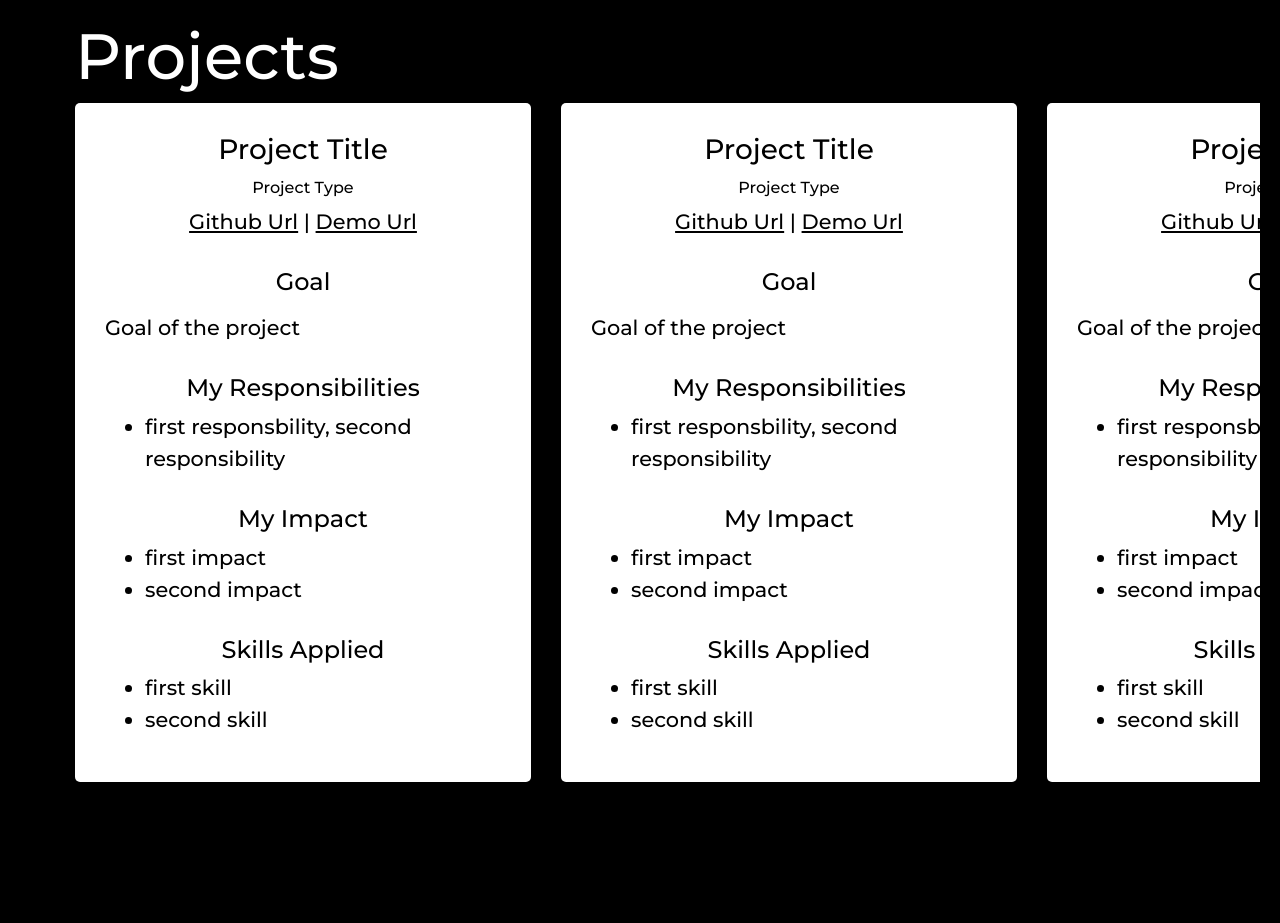
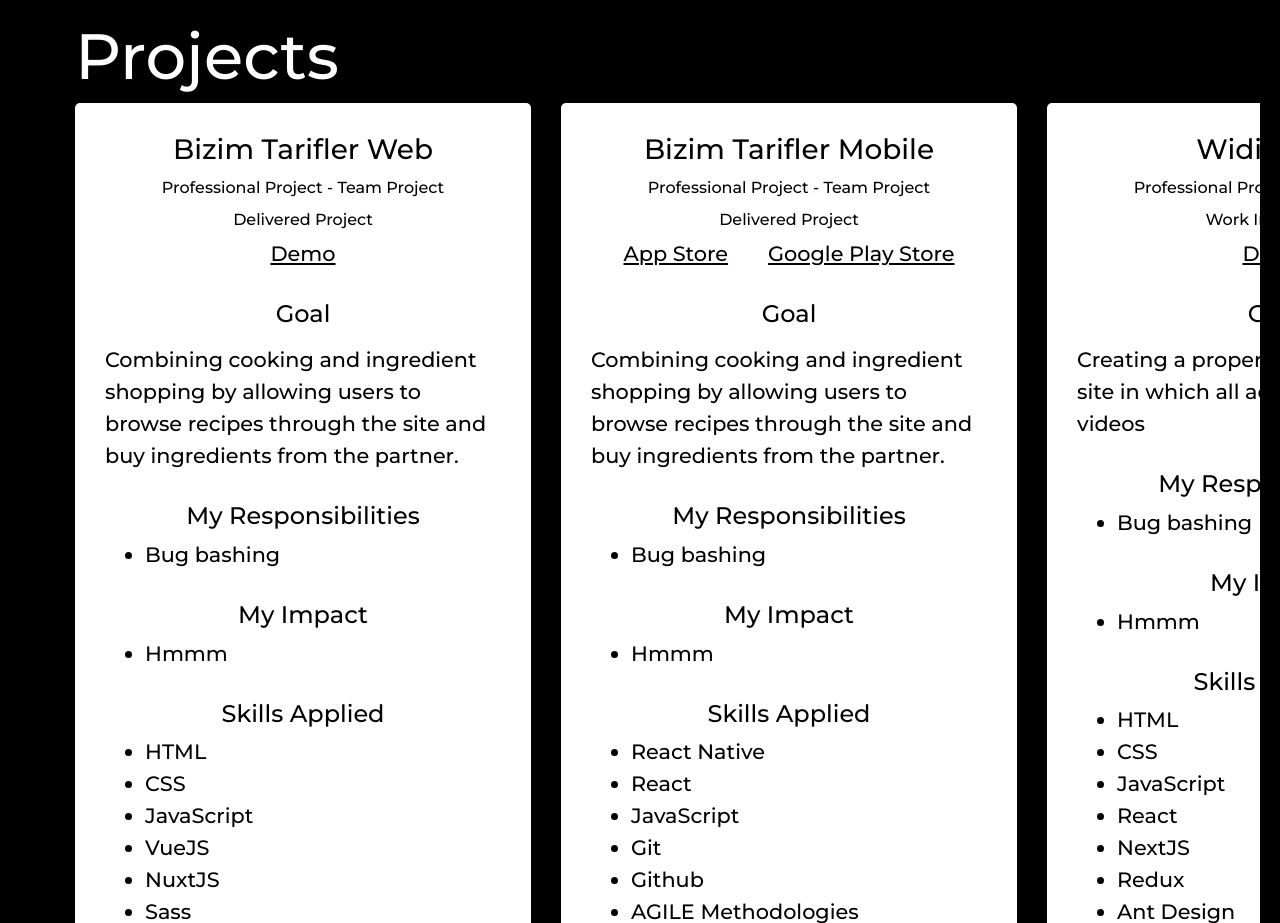
Before and after one commit to tmansuroglu/portfolio, a React (Create React App) app: page / in a window 1280 px wide. Shown: the part 1877-2800 px from the top of the page. Before the commit the page ends 2759 px from the top, so only its background shows below. Built offline with nearby package versions, Linux system fonts and the light colour scheme.

Commit message:
feat: create project card

```diff
--- a/src/components/ProjectCard/index.jsx
+++ b/src/components/ProjectCard/index.jsx
@@ -5,11 +5,15 @@ const ProjectCard = ({
   title,
   type,
   githubUrl,
-  demoUrl,
+  demoUrl1,
+  demoUrl2,
   goal,
   impactArr,
   skillsArr,
   responsibilityArr,
+  iosUrl,
+  androidUrl,
+  status,
 }) => (
   <div className="project-card">
     <div className="project-card__main-title">
@@ -20,10 +24,19 @@ const ProjectCard = ({
         <small>{type}</small>
       </h5>
     </div>
+
+    <div className="project-card__sub-title">
+      <h5>
+        <small>{status}</small>
+      </h5>
+    </div>
+
     <div className="project-card__links">
-      <a href={githubUrl}>{githubUrl}</a>
-      {' | '}
-      <a href={demoUrl}>{demoUrl}</a>
+      {githubUrl && <a href={githubUrl}>Github</a>}
+      {demoUrl1 && <a href={demoUrl1}>Demo</a>}
+      {demoUrl2 && <a href={demoUrl2}>Demo v2</a>}
+      {iosUrl && <a href={iosUrl}>App Store</a>}
+      {androidUrl && <a href={androidUrl}>Google Play Store</a>}
     </div>
 
     <div className="project-card__secondary-title">
@@ -69,8 +82,12 @@ const ProjectCard = ({
 ProjectCard.propTypes = {
   title: PropTypes.string,
   type: PropTypes.string,
+  status: PropTypes.string,
   githubUrl: PropTypes.string,
-  demoUrl: PropTypes.string,
+  demoUrl1: PropTypes.string,
+  demoUrl2: PropTypes.string,
+  iosUrl: PropTypes.string,
+  androidUrl: PropTypes.string,
   goal: PropTypes.string,
   impactArr: PropTypes.arrayOf(PropTypes.string),
   skillsArr: PropTypes.arrayOf(PropTypes.string),
@@ -81,7 +98,11 @@ ProjectCard.defaultProps = {
   title: 'Project Title',
   type: 'Project Type',
   githubUrl: 'Github Url',
-  demoUrl: 'Demo Url',
+  status: 'WIP',
+  demoUrl1: 'Demo Url1',
+  demoUrl2: 'Demo Url2',
+  iosUrl: 'ios downlaod url',
+  androidUrl: 'android download url',
   goal: 'Goal of the project',
   impactArr: ['first impact', 'second impact'],
   skillsArr: ['first skill', 'second skill'],
--- a/src/components/ProjectCard/index.scss
+++ b/src/components/ProjectCard/index.scss
@@ -2,6 +2,7 @@
 
 .project-card {
   width: 100%;
+  min-height: 1400px;
   height: 100%;
   margin: 0;
   background: $white;
@@ -17,8 +18,10 @@
   }
   &__links {
     text-align: center;
+    width: 100%;
     a {
       color: $black;
+      padding: 0 20px;
     }
   }
   &__secondary-title {
--- /dev/null
+++ b/src/containers/Projects/data.js
@@ -0,0 +1,187 @@
+const FOODCHECK = {
+  title: 'FoodCheck',
+  type: 'Solo Training Project',
+  status: 'MVP',
+  githubUrl: 'https://github.com/tmansuroglu/Foodcheck',
+  demoUrl1: 'https://foodcheck.netlify.app/',
+  demoUrl2: '',
+  iosUrl: '',
+  androidUrl: '',
+  goal: 'creating a quick and easy to use diet tracker',
+  impactArr: [
+    'Took responsibility of whole project when teammate was facing crisis and completed project before its deadline',
+  ],
+  skillsArr: [
+    'HTML',
+    'CSS',
+    'JavaScript',
+    'React',
+    'Redux',
+    'Firebase',
+    'Ant Design',
+    'Responsive Design',
+    'Git',
+    'Github',
+    'ChartJS',
+    'Routing',
+  ],
+  responsibilityArr: ['Practicing React'],
+};
+
+const JUNIPER = {
+  title: 'Juniper',
+  type: 'Training Project - Team Project',
+  status: 'MVP',
+  githubUrl: 'https://github.com/ReCoded-Org/capstone-istanbul-juniper',
+  demoUrl1: 'https://juniper-ist.netlify.app/',
+  demoUrl2: '',
+  iosUrl: '',
+  androidUrl: '',
+  goal: 'teaching middle-eastern youth about environmental problems through games.',
+  impactArr: [
+    'Built signature game(memory game) of the project',
+    "Elevated my teammates' work by organizing off-hour online meetings",
+    'Became problem solver of the team',
+  ],
+  skillsArr: [
+    'HTML',
+    'CSS',
+    'JavaScript',
+    'React',
+    'Jest',
+    'Firebase',
+    'AGILE Methodologies',
+    'Ant Design',
+    'Responsive Design',
+    'Git',
+    'Github',
+    'Figma',
+    'Routing',
+    'i18n',
+  ],
+  responsibilityArr: [
+    'Developing a memory game',
+    'Code reviewing',
+    'Bug bashing',
+    'Developing games page',
+    'Scrum master for 1 week',
+    'Developing twitter section of homepage',
+  ],
+};
+
+const BIZIM_TARIFLER_WEB = {
+  title: 'Bizim Tarifler Web',
+  type: 'Professional Project - Team Project',
+  status: 'Delivered Project',
+  githubUrl: '',
+  demoUrl1: 'https://bizimtarifler.com/',
+  demoUrl2: '',
+  iosUrl: '',
+  androidUrl: '',
+  goal: 'Combining cooking and ingredient shopping by allowing users to browse recipes through the site and buy ingredients from the partner.',
+  impactArr: ['Hmmm'],
+  skillsArr: [
+    'HTML',
+    'CSS',
+    'JavaScript',
+    'VueJS',
+    'NuxtJS',
+    'Sass',
+    'Git',
+    'Github',
+    'AGILE Methodologies',
+    'Responsive Design',
+  ],
+  responsibilityArr: ['Bug bashing'],
+};
+
+const BIZIM_TARIFLER_MOBILE = {
+  title: 'Bizim Tarifler Mobile',
+  type: 'Professional Project - Team Project',
+  status: 'Delivered Project',
+  githubUrl: '',
+  demoUrl1: '',
+  demoUrl2: '',
+  iosUrl: 'https://apps.apple.com/tr/app/bizim-tarifler/id1358778615?l=en',
+  androidUrl:
+    'https://play.google.com/store/apps/details?id=com.bizimtarifler.app',
+  goal: 'Combining cooking and ingredient shopping by allowing users to browse recipes through the site and buy ingredients from the partner.',
+  impactArr: ['Hmmm'],
+  skillsArr: [
+    'React Native',
+    'React',
+    'JavaScript',
+    'Git',
+    'Github',
+    'AGILE Methodologies',
+    'Responsive Design',
+    'Bare React Native',
+    'Managed Expo',
+    'Firebase',
+  ],
+  responsibilityArr: ['Bug bashing'],
+};
+
+const WIDIO_WEB = {
+  title: 'Widio Web',
+  type: 'Professional Project - Team Project',
+  status: 'Work In Progress',
+  githubUrl: '',
+  demoUrl1: 'https://widio.com/',
+  demoUrl2: '',
+  iosUrl: '',
+  androidUrl: '',
+  goal: 'Creating a property and vehicle sale site in which all ads are based on videos',
+  impactArr: ['Hmmm'],
+  skillsArr: [
+    'HTML',
+    'CSS',
+    'JavaScript',
+    'React',
+    'NextJS',
+    'Redux',
+    'Ant Design',
+    'Git',
+    'Github',
+    'AGILE Methodologies',
+    'Responsive Design',
+  ],
+  responsibilityArr: ['Bug bashing'],
+};
+
+const ECEM_HAKAN_WEB = {
+  title: 'Nutritonist Web Site',
+  status: 'MVP - Work In Progress',
+  type: 'Professional Project - Solo Project',
+  githubUrl: '',
+  demoUrl1: 'https://www.ecemhakan.com/',
+  demoUrl2: '',
+  iosUrl: '',
+  androidUrl: '',
+  goal: 'Creating a web presence for a nutritionist',
+  impactArr: ['Hmmm'],
+  skillsArr: [
+    'HTML',
+    'CSS',
+    'JavaScript',
+    'Vue',
+    'NuxtJS',
+    'Sass',
+    'Bootstrap',
+    'Git',
+    'Github',
+    'Responsive Design',
+  ],
+  responsibilityArr: ['Bug bashing'],
+};
+
+const PROJECTS_ARR = [
+  BIZIM_TARIFLER_WEB,
+  BIZIM_TARIFLER_MOBILE,
+  WIDIO_WEB,
+  ECEM_HAKAN_WEB,
+  JUNIPER,
+  FOODCHECK,
+];
+
+export default PROJECTS_ARR;
--- a/src/containers/Projects/index.jsx
+++ b/src/containers/Projects/index.jsx
@@ -2,6 +2,26 @@ import React from 'react';
 import { Container } from 'react-bootstrap';
 import { Swiper, SwiperSlide } from 'swiper/react';
 import ProjectCard from '../../components/ProjectCard';
+import dataArr from './data';
+
+const swipers = dataArr.map((data) => (
+  <SwiperSlide key={data.title}>
+    <ProjectCard
+      title={data.title}
+      type={data.type}
+      githubUrl={data.githubUrl}
+      demoUrl1={data.demoUrl1}
+      demoUrl2={data.demoUrl2}
+      goal={data.goal}
+      impactArr={data.impactArr}
+      skillsArr={data.skillsArr}
+      responsibilityArr={data.responsibilityArr}
+      iosUrl={data.iosUrl}
+      androidUrl={data.androidUrl}
+      status={data.status}
+    />
+  </SwiperSlide>
+));
 
 const Projects = () => (
   <Container>
@@ -12,15 +32,7 @@ const Projects = () => (
       onSlideChange={() => console.log('slide change')}
       onSwiper={(swiper) => console.log(swiper)}
     >
-      <SwiperSlide>
-        <ProjectCard />
-      </SwiperSlide>
-      <SwiperSlide>
-        <ProjectCard />
-      </SwiperSlide>
-      <SwiperSlide>
-        <ProjectCard />
-      </SwiperSlide>
+      {swipers}
     </Swiper>
   </Container>
 );
```
